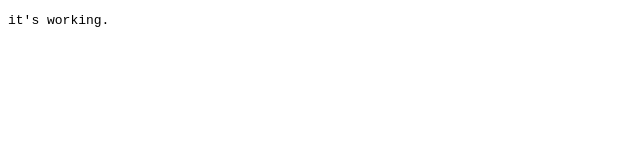
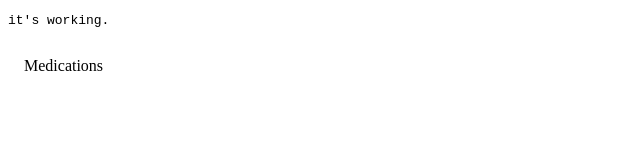
Before and after one commit to dougrchamberlain/angular-ivy-bf131p, an Angular app: page / in a window 1280 px wide. Shown: the top 160 px of the page, without its empty margins (0-640 px from the left). Built offline with nearby package versions, Linux system fonts and the light colour scheme.

Commit message:
5 files modified

```diff
--- a/package.json
+++ b/package.json
@@ -14,7 +14,7 @@
     "@angular/core": "^12.0.1",
     "@angular/flex-layout": "^12.0.0-beta.34",
     "@angular/forms": "^12.0.1",
-    "@angular/material": "^12.0.1",
+    "@angular/material": "^11.0.1",
     "@angular/material-moment-adapter": "^12.0.1",
     "@angular/platform-browser": "^12.0.1",
     "@angular/platform-browser-dynamic": "^12.0.1",
--- a/src/app/app-routing.module.ts
+++ b/src/app/app-routing.module.ts
@@ -2,9 +2,7 @@ import { NgModule } from '@angular/core';
 import { RouterModule, Routes } from '@angular/router';
 import { MedicationsContainerComponent } from './medications-container/medications-container.component';
 
-const routes: Routes = [
-  { path: ':id', component: MedicationsContainerComponent }
-];
+const routes: Routes = [{ path: '', component: MedicationsContainerComponent }]; // leave it like this til we have the data mapped
 
 @NgModule({
   imports: [RouterModule.forRoot(routes)],
--- a/src/app/medications-container/medications-container.component.html
+++ b/src/app/medications-container/medications-container.component.html
@@ -1 +1,3 @@
-it working
+<mat-card>
+  Medications
+</mat-card>
--- a/src/material-module.ts
+++ b/src/material-module.ts
@@ -1,7 +1,8 @@
 import { NgModule } from '@angular/core';
+import { MatCardModule } from '@angular/material/card';
 
 @NgModule({
-  exports: []
+  exports: [MatCardModule]
 })
 export class MaterialModule {}
 
--- a/styles.scss
+++ b/styles.scss
@@ -0,0 +1,2 @@
+/* You can add global styles to this file, and also import other style files */
+@import '~@angular/material/theming';
```
